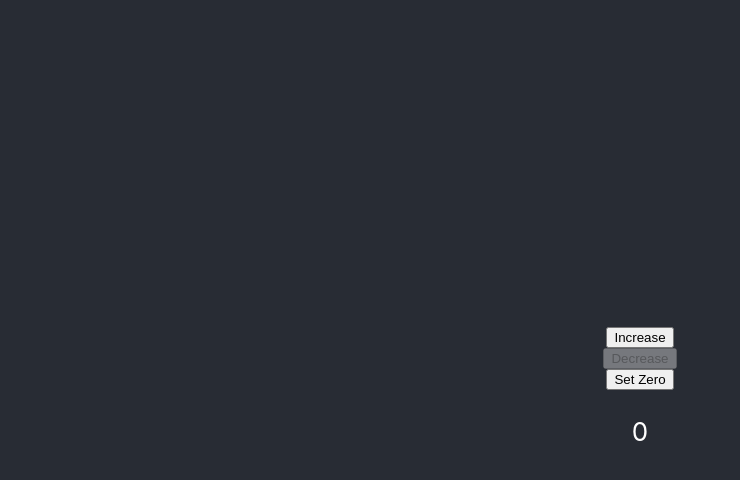
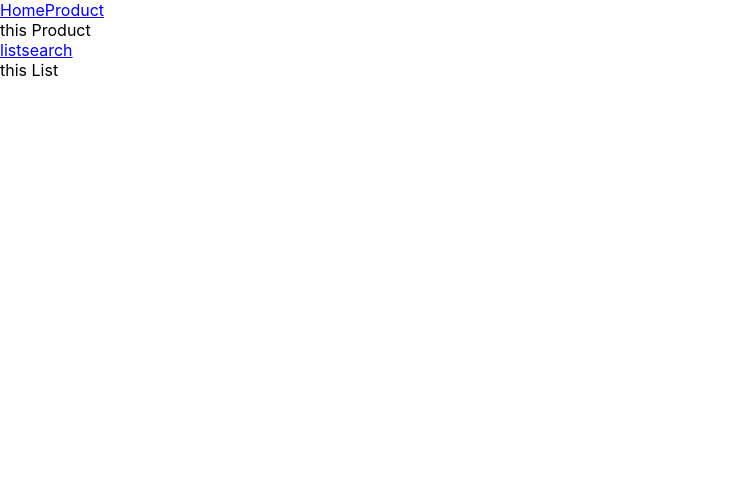
Before and after one commit to hariskhan317/ReactLearning, a React (Create React App) app: page /Product/List in a window 1280 px wide. Shown: the top 480 px of the page, without its empty margins (0-740 px from the left). Built offline with nearby package versions, Linux system fonts and the light colour scheme.

Commit message:
Pushing Router6

```diff
--- a/package.json
+++ b/package.json
@@ -8,6 +8,7 @@
     "@testing-library/user-event": "^13.5.0",
     "react": "^18.2.0",
     "react-dom": "^18.2.0",
+    "react-router-dom": "^6.17.0",
     "react-scripts": "5.0.1",
     "web-vitals": "^2.1.4"
   },
--- a/src/App.css
+++ /dev/null
@@ -1,38 +0,0 @@
-.App {
-  text-align: center;
-}
-
-.App-logo {
-  height: 40vmin;
-  pointer-events: none;
-}
-
-@media (prefers-reduced-motion: no-preference) {
-  .App-logo {
-    animation: App-logo-spin infinite 20s linear;
-  }
-}
-
-.App-header {
-  background-color: #282c34;
-  min-height: 100vh;
-  display: flex;
-  flex-direction: column;
-  align-items: center;
-  justify-content: center;
-  font-size: calc(10px + 2vmin);
-  color: white;
-}
-
-.App-link {
-  color: #61dafb;
-}
-
-@keyframes App-logo-spin {
-  from {
-    transform: rotate(0deg);
-  }
-  to {
-    transform: rotate(360deg);
-  }
-}
--- a/src/App.js
+++ b/src/App.js
@@ -1,58 +1,26 @@
-import './App.css';
-import { useState } from 'react';
+import { BrowserRouter, Route, Routes,Link } from "react-router-dom";
+import Home from './components/home'
+import Product from './components/Products/products'
+import List from './components/Products/list'
+import Search from './components/Products/search'
 
 function App() {
-  // Age
-  // const [age, setAge] = useState(0);
-  // const increaseAge =(()=>{
-  //   const newAge = age +1
-  //   console.log(age)
-  //   setAge(newAge);
-  // });
-
-  // input Value
-
-  // const [InputValue, setInputValue] = useState('')
-
-  // const inputHande =((event)=>{
-  //   setInputValue(event.target.value)
-  // })
-
-  const [counter , setCounter] = useState(0);
-
-  const increaseHandle = (() =>{
-    setCounter(counter + 1 )
-  })
-
-  const decreaseHandle = (() =>{
-    setCounter(counter - 1 )
-  })
-
-  const zeroHandle = (() =>{
-    setCounter(0)
-  })
-
 
   return (
     <div className="App">
-      <header className="App-header">
-
-        {/* Age
-          <button onClick={increaseAge}>dasdasdasd</button>
-          <p>{age}</p>
-        */}
-
-        {/* input */}
-       {/* <input type='text'  onChange={inputHande}/>
-       <p>{InputValue}</p> */}
-
-       {/* Counter app */}
-       <button onClick={increaseHandle}>Increase</button>
-       <button onClick={decreaseHandle} disabled={counter <=0}>Decrease</button>
-       <button onClick={zeroHandle}>Set Zero</button>
-
-       <p>{counter}</p>
-      </header>
+      <BrowserRouter>
+      <div>
+        <Link to="/">Home</Link>
+        <Link to="/Product">Product</Link>
+      </div>
+        <Routes>
+            <Route path="/" element={<Home />} />
+            <Route path="Product" element={<Product />} >
+                  <Route path="List" element={<List />} />
+                  <Route path="Search" element={<Search />} />
+            </Route>
+        </Routes>
+      </BrowserRouter>
     </div>
   );
 }
--- /dev/null
+++ b/src/components/Products/list.js
@@ -0,0 +1,11 @@
+import React from 'react';
+
+function List(props) {
+    return (
+        <div>
+            this List
+        </div>
+    );
+}
+
+export default List;
--- /dev/null
+++ b/src/components/Products/products.js
@@ -0,0 +1,20 @@
+import React from 'react';
+import { Outlet,Link } from "react-router-dom";
+
+function Product(props) {
+    return (
+        <div>
+          this Product
+          <br/>
+          <div>
+          <Link to="/Product/List">list</Link>
+            <Link to="/Product/Search">search</Link>
+
+
+          </div>
+        <Outlet/>
+        </div>
+    );
+}
+
+export default Product;
--- /dev/null
+++ b/src/components/Products/search.js
@@ -0,0 +1,11 @@
+import React from 'react';
+
+function Search(props) {
+    return (
+        <div>
+            this Search
+        </div>
+    );
+}
+
+export default Search;
--- /dev/null
+++ b/src/components/home.js
@@ -0,0 +1,11 @@
+import React from 'react';
+
+function Home(props) {
+    return (
+        <div>
+            this home
+        </div>
+    );
+}
+
+export default Home;
```
Also changed, not shown: 1 other file (tests, documents, lock files or other folders).
